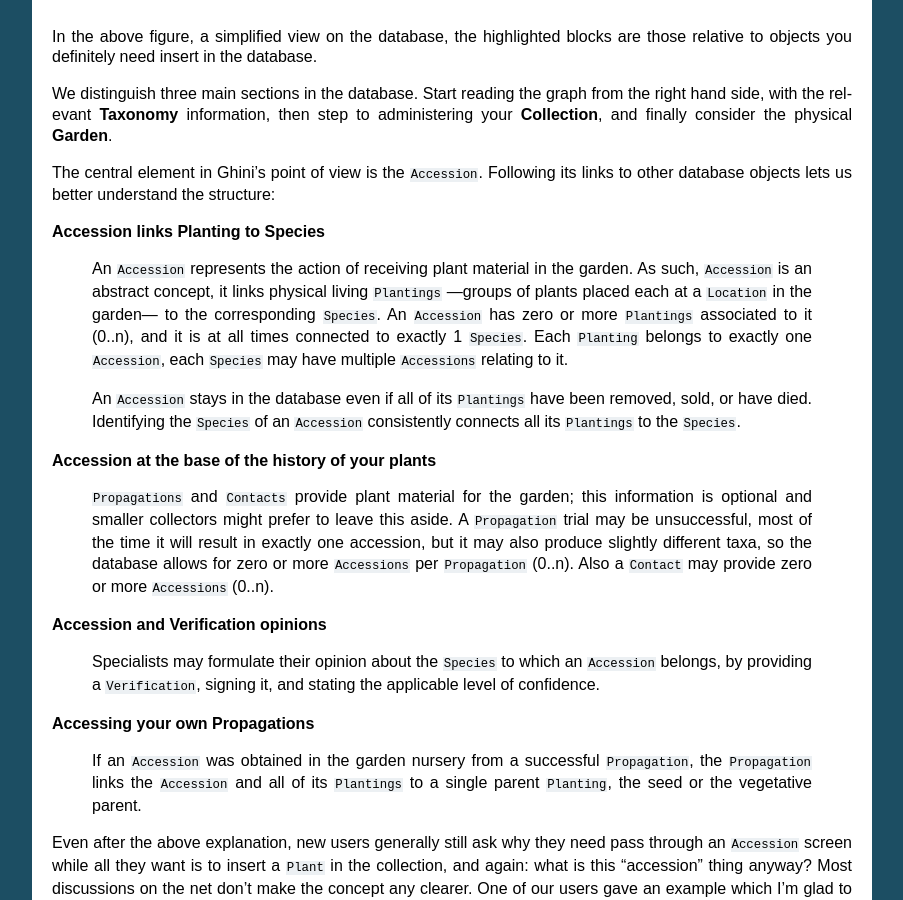
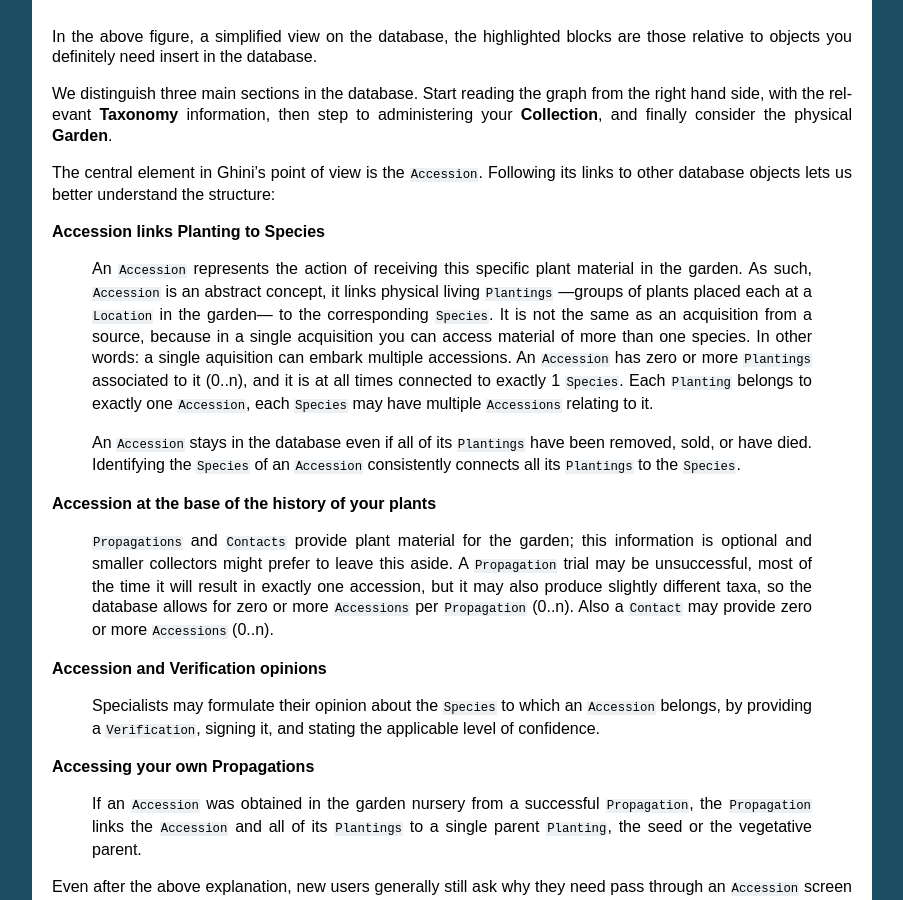
Before and after one commit to Ghini/ghini.desktop-docs.i18n, a Sphinx documentation site: the page built from doc/goal.rst, in a window 1280 px wide and 900 px high, scrolled down 1906 px. Shown: the whole window, without its empty margins (198-1101 px from the left). Built offline with Sphinx 7.4.7, drawn with Linux system fonts in a browser that asks for light colours.

Commit message:
avoid confusion acquisition/accession.

```diff
--- a/doc/goal.rst
+++ b/doc/goal.rst
@@ -62,10 +62,10 @@
 
 **Accession links Planting to Species**
 
-  An ``Accession`` represents the action of receiving plant material in
+  An ``Accession`` represents the action of receiving this specific plant material in
   the garden. As such, ``Accession`` is an abstract concept, it links
   physical living ``Plantings`` —groups of plants placed each at a
-  ``Location`` in the garden— to the corresponding ``Species``. An
+  ``Location`` in the garden— to the corresponding ``Species``. It is not the same as an acquisition from a source, because in a single acquisition you can access material of more than one species. In other words: a single aquisition can embark multiple accessions. An
   ``Accession`` has zero or more ``Plantings`` associated to it (0..n), and
   it is at all times connected to exactly 1 ``Species``. Each ``Planting``
   belongs to exactly one ``Accession``, each ``Species`` may have multiple
```
Also changed, not shown: 15 other files.
